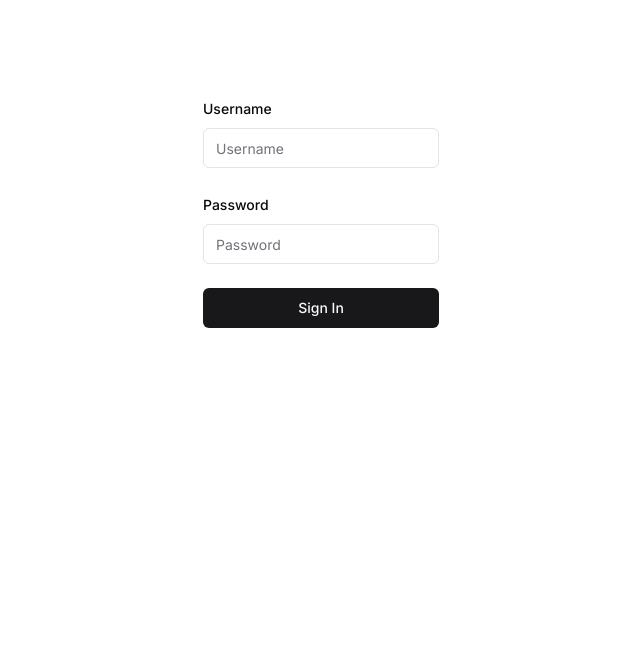
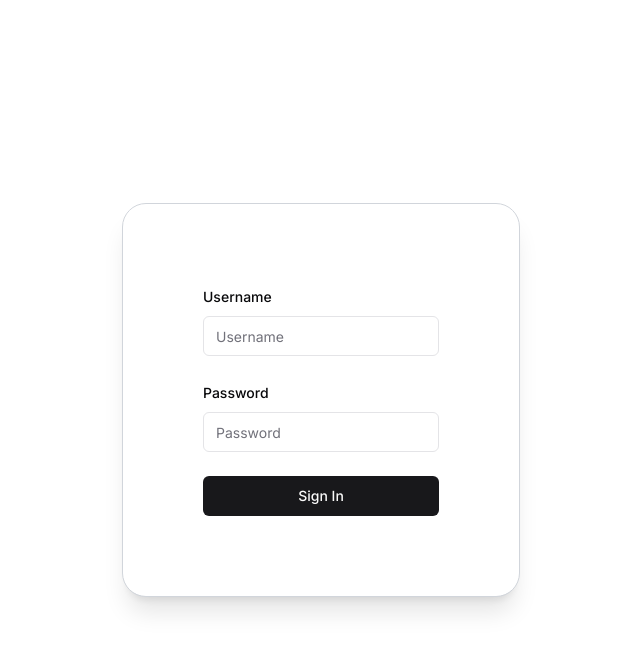
Before and after one commit to donovandcastaneda/FRB-Management-Tool, a Next.js app: page / in a window 1280 px wide. Shown: the top 650 px of the page, without its empty margins (319-959 px from the left). Built offline with nearby package versions, Linux system fonts and the light colour scheme.

Commit message:
fix: auth form

```diff
--- a/src/app/auth/login/actions.ts
+++ b/src/app/auth/login/actions.ts
@@ -22,7 +22,7 @@ export async function login(formData: FormData) {
   }
 
   revalidatePath("/", "layout");
-  redirect("/");
+  redirect("/dashboard");
 }
 
 export async function signup(formData: FormData) {
--- a/src/app/page.tsx
+++ b/src/app/page.tsx
@@ -3,9 +3,9 @@ import Image from "next/image";
 
 export default function Home() {
   return (
-    <main className="flex min-h-screen flex-col items-center justify-between p-24">
-      <div>
-        <SignInForm/>
+    <main className="flex min-h-screen flex-col items-center justify-center p-24">
+      <div className="relative bg-white shadow-xl rounded-3xl p-20 bg-clip-padding border border-gray-300 backdrop-blur-lg backdrop-filter">
+        <SignInForm />
       </div>
     </main>
   );
```
